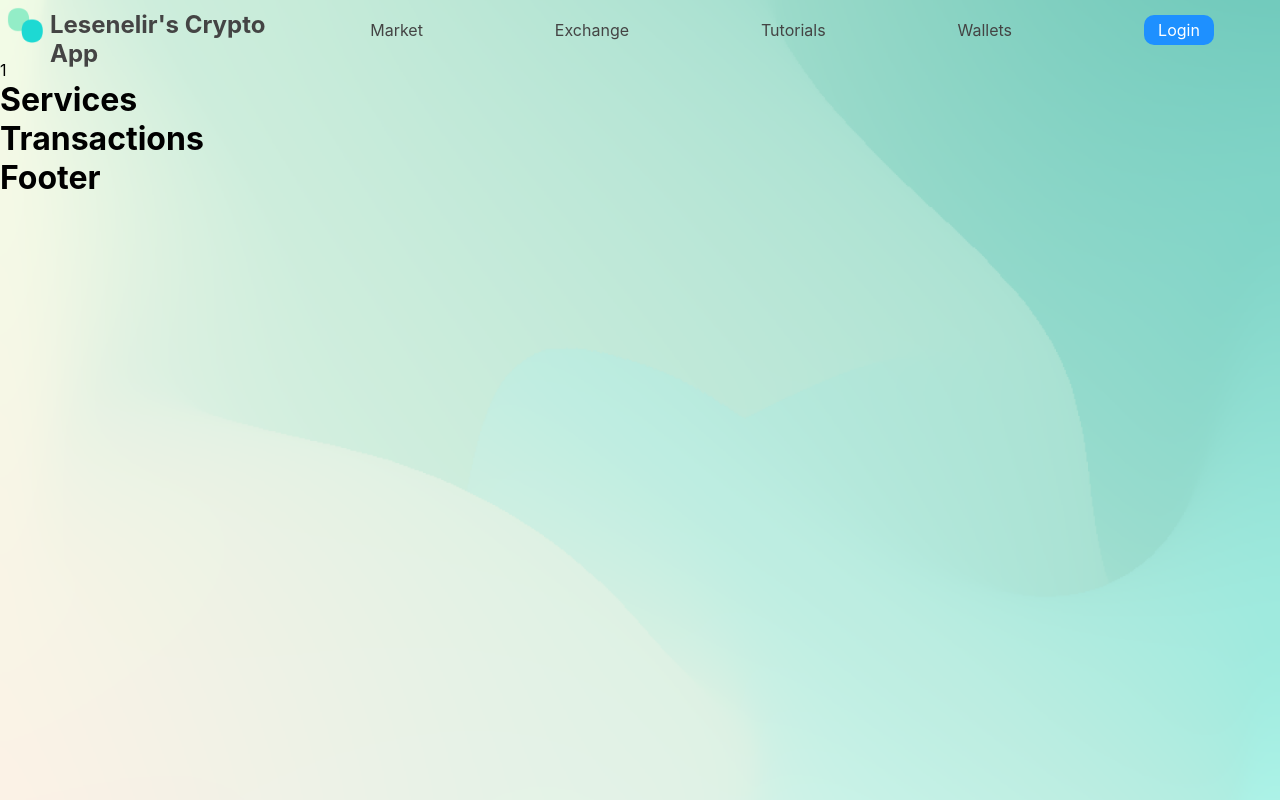
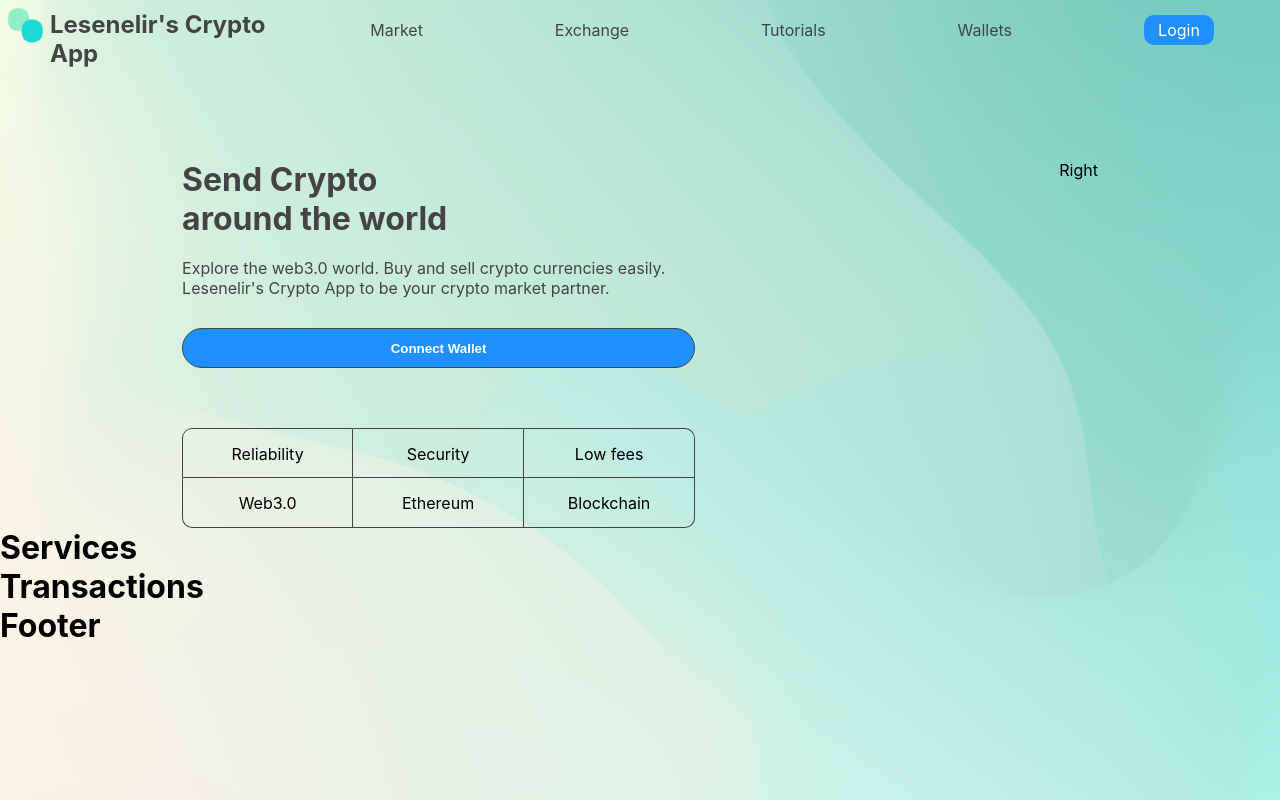
Before and after one commit to lesenelir/meta-crypto-currency, a React (Create React App) app in the folder client-system/: page / in a window 1280 px wide. Built offline with nearby package versions, Linux system fonts and the light colour scheme.

Commit message:
feat: Welcome   border-radiu: 10px; Left

```diff
--- a/client-system/src/components/Welcome/Welcome.css
+++ b/client-system/src/components/Welcome/Welcome.css
@@ -0,0 +1,101 @@
+.welcome-box {
+  display: flex;
+  flex-direction: row;
+  justify-content: space-around;
+  margin-top: 100px;
+}
+
+/*左侧*/
+.welcome-h1 {
+  color: #444444;
+}
+
+.welcome-p {
+  color: #444444;
+  margin-top: 20px;
+}
+
+.connect-btn {
+  width: 513px;
+  height: 40px;
+  margin-top: 30px;
+  color: white;
+  font-weight: 600;
+  border: 1px solid #444444;
+  background-color: dodgerblue;
+  border-radius: 20px;
+}
+
+.connect-btn:hover {
+  background-color: #2C62DF;
+  cursor: pointer;
+}
+
+.box-left-bottom {
+  width: 513px;
+  height: 100px;
+  display: flex;
+  flex-direction: row;
+  justify-content: space-around;
+  margin-top: 60px;
+}
+
+.l1 {
+  width: 171px;
+  height: 50px;
+  border: 1px solid #444444;
+  border-top-left-radius: 10px;
+}
+
+.l2 {
+  width: 171px;
+  height: 50px;
+  border-left: 1px solid #444444;
+  border-bottom: 1px solid #444444;
+  border-right: 1px solid #444444;
+  border-bottom-left-radius: 10px;
+}
+
+.m1 {
+  width: 171px;
+  height: 50px;
+  border-top: 1px solid #444444;
+  border-right: 1px solid #444444;
+  border-bottom: 1px solid #444444;
+}
+
+.m2 {
+  width: 171px;
+  height: 50px;
+  border-right: 1px solid #444444;
+  border-bottom: 1px solid #444444;
+}
+
+.r1 {
+  width: 171px;
+  height: 50px;
+  border-top: 1px solid #444444;
+  border-right: 1px solid #444444;
+  border-bottom: 1px solid #444444;
+  border-top-right-radius: 10px;
+}
+
+.r2 {
+  width: 171px;
+  height: 50px;
+  border-right: 1px solid #444444;
+  border-bottom: 1px solid #444444;
+  border-bottom-right-radius: 10px;
+}
+
+.l1,
+.l2,
+.m1,
+.m2,
+.r1,
+.r2 {
+  text-align: center;
+  line-height: 50px;
+}
+
+/*右侧*/
--- a/client-system/src/components/Welcome/Welcome.jsx
+++ b/client-system/src/components/Welcome/Welcome.jsx
@@ -1,12 +1,55 @@
-
 
 import './Welcome.css'
 
 
+const Input = () => {
+
+}
+
+
 function Welcome() {
+
+  const connectWallet = () => {
+
+  }
+
   return (
       <div className="welcome-box">
-      1
+        <div className="welcome-box-left">
+          <div className="box-left-top">
+           <h1 className="welcome-h1">Send Crypto <br/> around the world </h1>
+           <p className="welcome-p">
+             Explore the web3.0 world.
+             Buy and sell crypto currencies easily.
+             <br/>
+             Lesenelir's Crypto App to be your crypto market partner.
+           </p>
+          </div>
+          <button
+             className="connect-btn"
+             onClick={connectWallet}
+          >
+           <p>Connect Wallet</p>
+          </button>
+          <div className="box-left-bottom">
+            <div className="l">
+              <div className="l1">Reliability</div>
+              <div className="l2">Web3.0</div>
+            </div>
+            <div className="m">
+              <div className="m1">Security</div>
+              <div className="m2">Ethereum</div>
+            </div>
+            <div className="r">
+              <div className="r1">Low fees</div>
+              <div className="r2">Blockchain</div>
+            </div>
+          </div>
+        </div>
+
+       <div className="welcome-box-right">
+         Right
+       </div>
       </div>
   )
 }
```
Also changed, not shown: client-system/src/components/Loader/Loader.jsx (added, +11 -0 lines), client-system/src/components/Loader/Loader.css (added).
